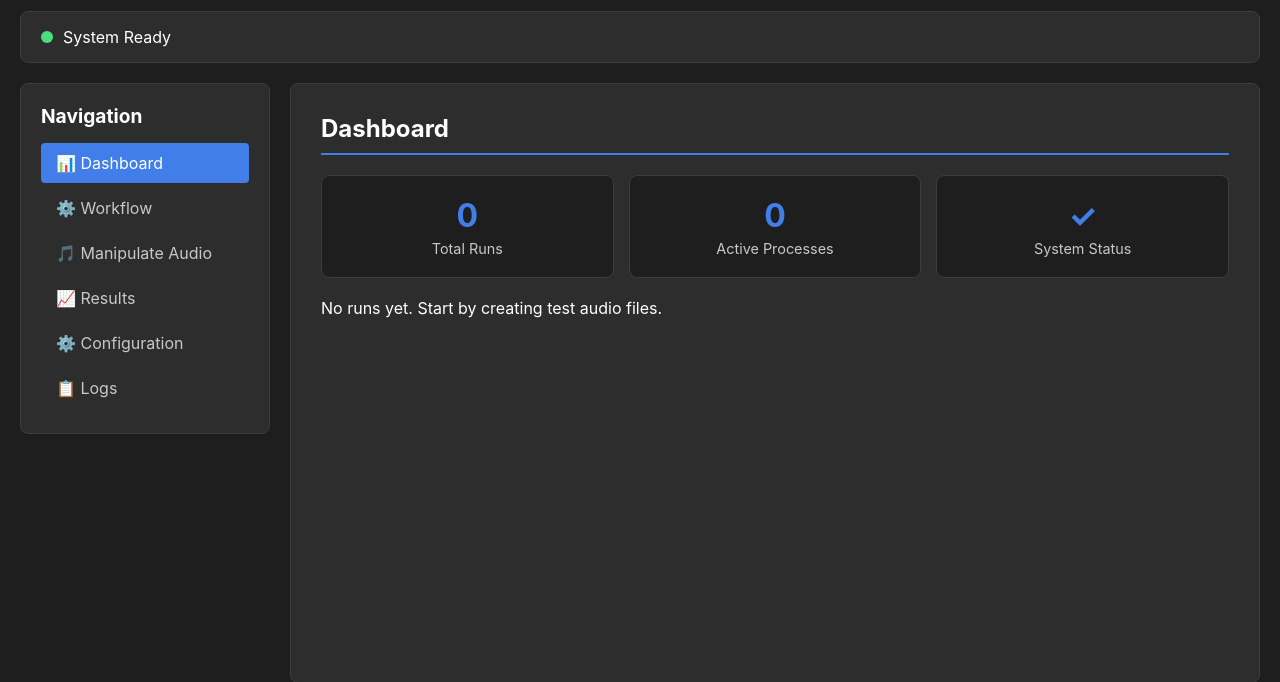
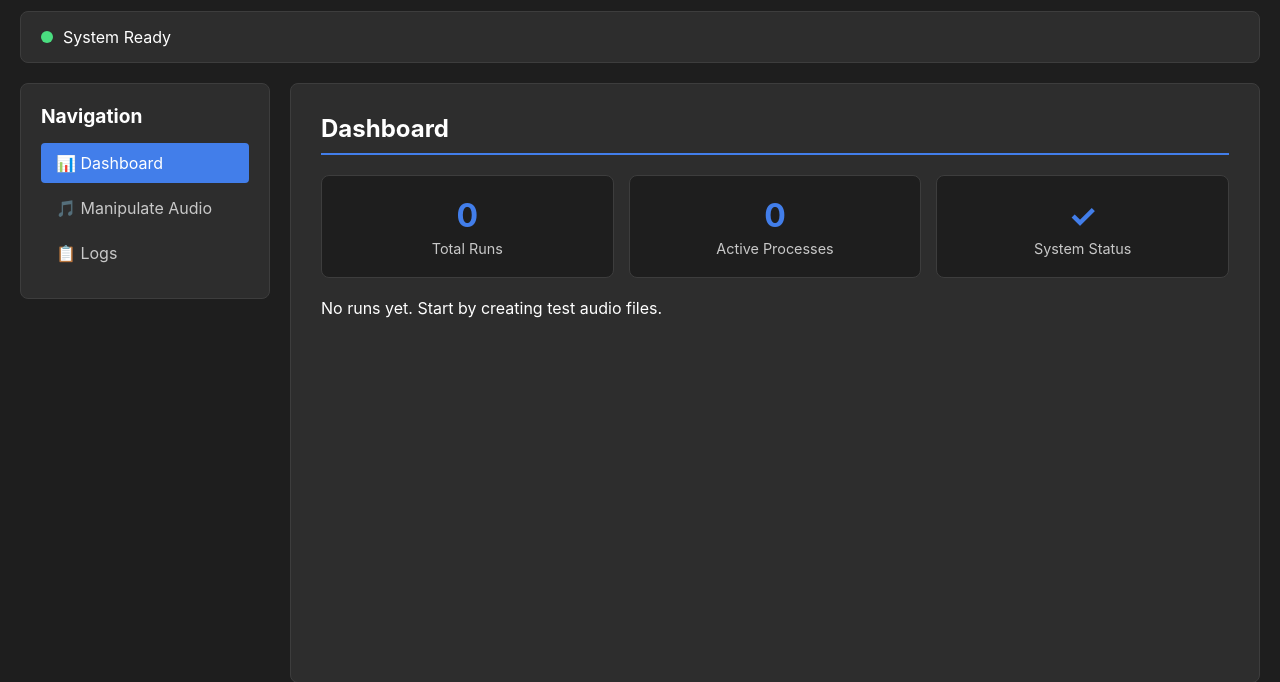
Before and after one commit to bluesoradev/audio-fingerprint, a FastAPI app: page / in a window 1280 px wide. Shown: the part 135-817 px from the top of the page. Run offline with FastAPI, Linux system fonts and the light colour scheme; data that the repository does not hold is empty; some libraries are stand-ins or nearby versions.

Commit message:
fix: update UI

```diff
--- a/ui/static/app.js
+++ b/ui/static/app.js
@@ -25,9 +25,6 @@ document.addEventListener('DOMContentLoaded', () => {
 
     checkStatus();
     loadDashboard();
-    loadManifests();
-    loadRuns();
-    loadTestMatrix();
     setInterval(checkStatus, 5000); // Check status every 5 seconds
 });
 
@@ -50,9 +47,7 @@ function showSection(sectionId, eventElement) {
     }
 
     // Load section-specific data
-    if (sectionId === 'runs') {
-        loadRuns();
-    } else if (sectionId === 'manipulate') {
+    if (sectionId === 'manipulate') {
         loadManipulateAudioFiles();
         loadTestFileSelects();
     }
@@ -293,11 +288,12 @@ async function runExperiment() {
 // Process Monitoring
 function startProcessMonitoring(commandId, message, processName = 'Process') {
     currentProcessId = commandId;
-    showSection('workflow', null);
-
-    const logsDiv = document.getElementById('processLogs');
-    logsDiv.style.display = 'block';
-    logsDiv.innerHTML = `<div class="log-line">${message}</div>`;
+    showSection('logs', null);
+
+    const logsDiv = document.getElementById('systemLogs');
+    if (logsDiv) {
+        logsDiv.innerHTML = `<div class="log-line">${message}</div>`;
+    }
 
     // Store process name for alerts
     if (!window.processNames) {
@@ -325,7 +321,7 @@ async function pollLogs(commandId) {
         const result = await response.json();
 
         if (result.logs && result.logs.length > 0) {
-            const logsDiv = document.getElementById('processLogs');
+            const logsDiv = document.getElementById('systemLogs');
             result.logs.forEach(log => {
                 const line = document.createElement('div');
                 line.className = `log-line ${log.type}`;
--- a/ui/templates/index.html
+++ b/ui/templates/index.html
@@ -607,10 +607,7 @@
                 <h2>Navigation</h2>
                 <ul class="nav-menu">
                     <li><a href="#" onclick="showSection('dashboard', this); return false;" class="active">📊 Dashboard</a></li>
-                    <li><a href="#" onclick="showSection('workflow', this); return false;">⚙️ Workflow</a></li>
                     <li><a href="#" onclick="showSection('manipulate', this); return false;">🎵 Manipulate Audio</a></li>
-                    <li><a href="#" onclick="showSection('runs', this); return false;">📈 Results</a></li>
-                    <li><a href="#" onclick="showSection('config', this); return false;">⚙️ Configuration</a></li>
                     <li><a href="#" onclick="showSection('logs', this); return false;">📋 Logs</a></li>
                 </ul>
             </div>
@@ -621,82 +618,6 @@
                     <h2>Dashboard</h2>
                     <div class="stats-grid" id="dashboardStats"></div>
                     <div id="recentRuns"></div>
-                </div>
-
-                <!-- Workflow Section -->
-                <div id="workflow" class="section">
-                    <h2>Workflow Control</h2>
-
-                    <div class="workflow-step">
-                        <h3>Step 1: Create Test Audio</h3>
-                        <div class="form-group">
-                            <label>Number of Files</label>
-                            <input type="number" id="numFiles" value="2" min="1" max="10">
-                        </div>
-                        <div class="form-group">
-                            <label>Duration (seconds)</label>
-                            <input type="number" id="duration" value="5" min="1" max="60" step="0.1">
-                        </div>
-                        <div class="form-group">
-                            <label>Output Directory</label>
-                            <input type="text" id="audioOutputDir" value="data/test_audio">
-                        </div>
-                        <button class="btn" onclick="createTestAudio()">Create Test Audio</button>
-                    </div>
-
-                    <div class="workflow-step">
-                        <h3>Step 2: Create Manifest</h3>
-                        <div class="form-group">
-                            <label>Audio Directory</label>
-                            <input type="text" id="audioDir" value="data/test_audio">
-                        </div>
-                        <div class="form-group">
-                            <label>Output Manifest</label>
-                            <input type="text" id="manifestOutput" value="data/manifests/test_manifest.csv">
-                        </div>
-                        <button class="btn" onclick="createManifest()">Create Manifest</button>
-                    </div>
-
-                    <div class="workflow-step">
-                        <h3>Step 3: Ingest Files</h3>
-                        <div class="form-group">
-                            <label>Manifest File</label>
-                            <select id="ingestManifest"></select>
-                        </div>
-                        <div class="form-group">
-                            <label>Sample Rate</label>
-                            <input type="number" id="sampleRate" value="44100">
-                        </div>
-                        <button class="btn" onclick="ingestFiles()">Ingest Files</button>
-                    </div>
-
-                    <div class="workflow-step">
-                        <h3>Step 4: Generate Transforms</h3>
-                        <div class="form-group">
-                            <label>Manifest File</label>
-                            <select id="transformManifest"></select>
-                        </div>
-                        <div class="form-group">
-                            <label>Test Matrix Config</label>
-                            <input type="text" id="testMatrix" value="config/test_matrix.yaml" readonly>
-                        </div>
-                        <button class="btn" onclick="generateTransforms()">Generate Transforms</button>
-                    </div>
-
-                    <div class="workflow-step">
-                        <h3>Step 5: Run Full Experiment</h3>
-                        <div class="form-group">
-                            <label>Originals Manifest</label>
-                            <select id="experimentManifest"></select>
-                        </div>
-                        <div class="form-group">
-                            <label>Config File</label>
-                            <input type="text" id="experimentConfig" value="config/test_matrix.yaml" readonly>
-                        </div>
-                        <button class="btn btn-success" onclick="runExperiment()">🚀 Run Full Experiment</button>
-                    </div>
-
-                    <div id="processLogs" class="log-container" style="display: none;"></div>
                 </div>
 
                 <!-- Audio Manipulation Section -->
@@ -939,22 +860,6 @@
                     <div id="manipulateLogs" class="log-container" style="display: none; margin-top: 20px;"></div>
                 </div>
 
-                <!-- Results Section -->
-                <div id="runs" class="section">
-                    <h2>Experiment Results</h2>
-                    <div id="runsList"></div>
-                </div>
-
-                <!-- Configuration Section -->
-                <div id="config" class="section">
-                    <h2>Configuration</h2>
-                    <div class="workflow-step">
-                        <h3>Test Matrix Configuration</h3>
-                        <textarea id="testMatrixConfig" style="width: 100%; height: 400px; font-family: monospace; background: #1e1e1e; color: #ffffff; border: 1px solid #3d3d3d;"></textarea>
-                        <button class="btn" onclick="saveTestMatrix()" style="margin-top: 15px;">Save Configuration</button>
-                    </div>
-                </div>
-
                 <!-- Logs Section -->
                 <div id="logs" class="section">
                     <h2>System Logs</h2>
```
